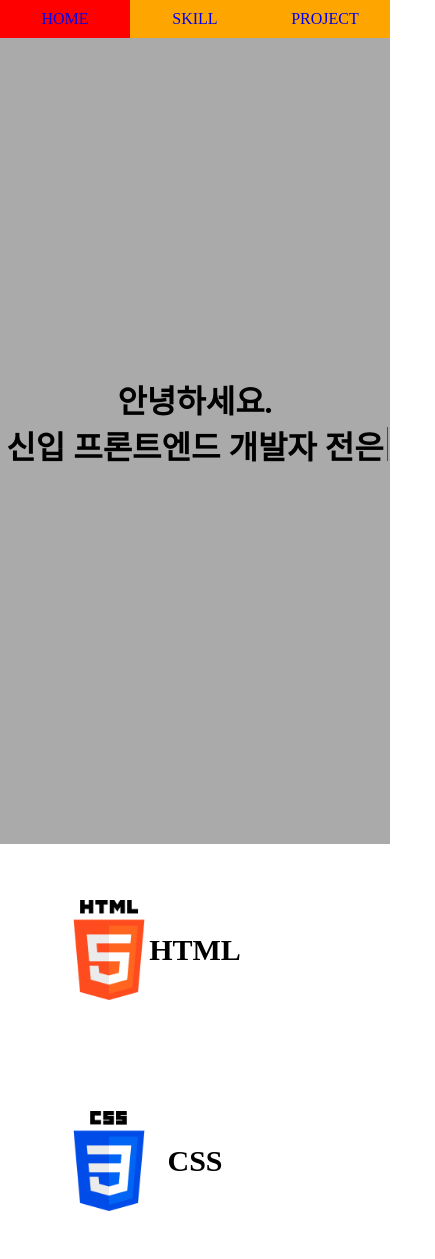
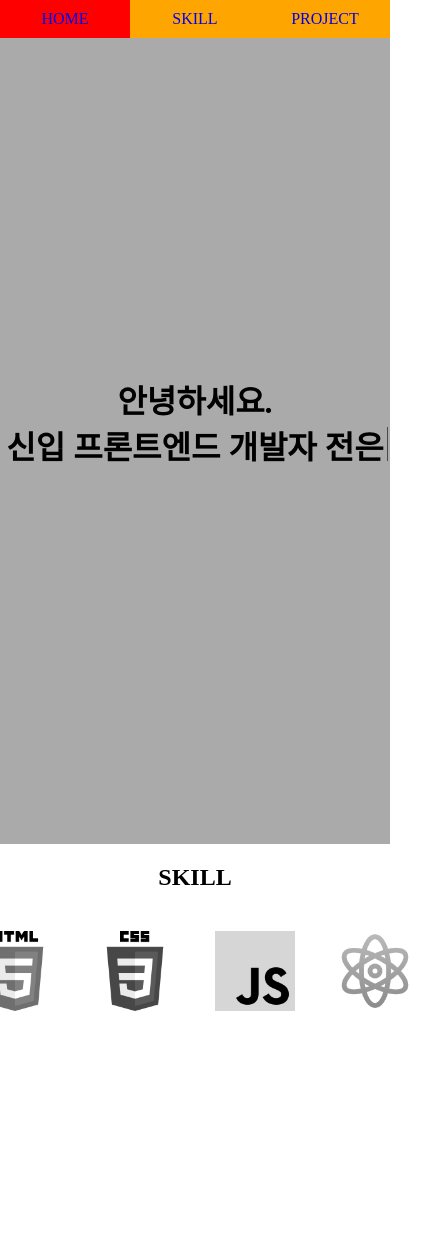
Before and after one commit to e-7281998/profile2, a plain HTML site: page ver2/index2.html in a window 390 px wide. Shown: the top 1259 px of the page, 435 px wide, since content can reach past the window. Drawn offline with Linux system fonts and the light colour scheme.

Commit message:
3차-skill수정

```diff
--- a/ver2/script2.js
+++ b/ver2/script2.js
@@ -7,8 +7,6 @@ const setId = (tag, value) => { tag.setAttribute("id", value) };
 const setHeight = (tag) => { tag.style = "min-height:" + window.innerHeight + "px" };
 
 const header = querySel("header");
-setHeight(header);
-
 const main = querySel("main");
 
 const navList = ["HOME", "SKILL", "PROJECT"];
@@ -48,6 +46,18 @@ function Intro() {
 }
 Intro();
 
+function headerHeight() {
+    var fsHeight = document.defaultView.getComputedStyle(h1).getPropertyValue("font-size");
+    fsHeight = fsHeight.replace('px', '');
+    fsHeight *= 3;
+    if (window.innerHeight > fsHeight) {
+        setHeight(header);
+    } else {
+        header.style.height = fsHeight + 'px';
+    }
+}
+headerHeight();
+
 const stopIntroBtn = createEl("button");
 stopIntroBtn.innerText = "REPLAY";
 classAdd(stopIntroBtn, "dis_n");
@@ -67,7 +77,7 @@ const skillList = [
     {
         name: 'CSS',
         img: './img/css.png',
-        desc: ['flex 사용', 'animation 사용'],
+        desc: ['flex 사용', 'animation 사용', 'flex 사용', 'flex 사용', 'flex 사용',],
     },
     {
         name: 'JavaScript',
@@ -81,26 +91,52 @@ const skillList = [
 ]
 
 const sectionSkill = createEl("section");
-setHeight(sectionSkill);
+
 function Skill() {
+    const h2 = createEl("h2");
     setId(sectionSkill, navList[1]);
+    h2.innerText = navList[1];
+    const titUl = createEl("ul");
     skillList.map((skill) => {
-        const div = createEl("div");
+        const titLi = createEl("li");
+        const imgA = createEl("a");
         const img = createEl("img");
         img.setAttribute("src", skill.img);
         img.setAttribute("alt", skill.name);
-        const ul = createEl("ul");
-        const p = createEl("p");
-        p.innerText = skill.name;
-        skill.desc?.map((desc) => {
-            const li = createEl("li");
-            li.innerText = desc;
-            ul.append(li);
-        })
-        div.append(img, p, ul);
-        sectionSkill.append(div);
+        imgA.setAttribute("href", "#" + skill.name);
+
+        const subUl = createEl("ul");
+        skill.desc?.map((txt) => {
+            const subLi = createEl("li");
+            subLi.innerText = txt;
+            subUl.append(subLi);
+        });
+
+        imgA.append(img);
+        titLi.append(imgA, subUl);
+        titUl.append(titLi);
+
     })
+    sectionSkill.append(h2, titUl);
     main.append(sectionSkill);
+    skillHeight();
+
+}
+function skillHeight() {
+    const subul = document.querySelectorAll('#SKILL ul ul');
+    const h2 = querySel('h2');
+    const titul = document.querySelector('#SKILL ul');
+    var subulH = 0;
+    for (var i = 0; i < subul.length; i++) {
+        subulH = Math.max(subulH, subul[i].offsetHeight);
+    }
+    subulH += h2.offsetHeight + titul.offsetHeight + subulH;
+
+    if (window.innerHeight > subulH) {
+        setHeight(sectionSkill);
+    } else {
+        sectionSkill.style.height = subulH + 'px';
+    }
 }
 Skill();
 
@@ -118,5 +154,6 @@ window.addEventListener("scroll", () => {
 
 
 window.onresize = () => {
-    setHeight(header);
+    headerHeight();
+    skillHeight();
 }
--- a/ver2/style2.css
+++ b/ver2/style2.css
@@ -109,153 +109,139 @@ header button:hover {
     cursor: pointer;
 }
 
-main {
-    /* background-color: #999; */
-}
+main {}
 
 section {}
 
 #SKILL {
-    display: flex;
-    flex-wrap: wrap;
+    position: relative;
 }
 
-#SKILL h3 {
-    width: 100%;
+#SKILL h2 {
+    text-align: center;
 }
 
-#SKILL div {
-    width: 45%;
-    /* width: 80%; */
-    position: relative;
-    /* border: 3px solid #ccc; */
-    margin: 10px auto;
-    box-sizing: border-box;
+#SKILL>ul {
+    list-style: none;
+    display: flex;
+    justify-content: center;
 }
 
-@media screen and (max-width:700px) {
-    #SKILL div {
-        width: 80%;
+#SKILL>ul li a {
+    display: block;
+    width: 100px;
+    height: 100px;
+    padding: 10px;
+    margin: 10px;
+}
+
+#SKILL>ul>li a:hover img {
+    filter: grayscale(100%);
+    animation-name: grayOut;
+    animation-duration: .8s;
+    animation-fill-mode: forwards;
+}
+
+#SKILL>ul li a img {
+    width: 100%;
+    height: 100%;
+    animation-name: grayIn;
+    animation-duration: .8s;
+    animation-fill-mode: forwards;
+}
+
+@keyframes grayIn {
+    to {
+        filter: grayscale(100%);
     }
 }
 
-#SKILL img {
-    width: 100px;
-    height: 100px;
-    margin: auto 20px;
+@keyframes grayOut {
+    to {
+        filter: grayscale(0%);
+    }
+}
+
+#SKILL>ul ul {
+    list-style: none;
     position: absolute;
     top: 50%;
+    transform: translateY(-50%);
     left: 0;
-    transform: translateY(-50%);
-    z-index: 2;
-    opacity: 1;
-    transition: all 1s ease-in-out;
-
+    width: 100%;
+    display: flex;
+    flex-direction: column;
+    align-items: center;
 }
 
-#SKILL div:hover img {
-    left: 75%;
-    opacity: 0;
-    transition: all 1s ease-in-out;
+#SKILL>ul ul li {
+    display: inline-block;
+    font-size: large;
+    margin: 5px;
+    padding-left: 10px;
+    padding-right: 10px;
+    box-shadow: inset 0 -15px 0 lightgoldenrodyellow;
 }
 
-#SKILL p {
-    position: absolute;
-    text-align: center;
-    top: 50%;
-    font-weight: bold;
-    transform: translateY(-50%);
-    font-size: 30px;
-    animation-name: skTitleIn;
-    animation-duration: 1.5s;
-    animation-fill-mode: forwards;
-}
-
-#SKILL div:hover p {
-    animation-name: skTitleOut;
+#SKILL>ul ul li:nth-child(2n-1) {
+    animation-name: skliOutR;
     animation-duration: 1s;
     animation-fill-mode: forwards;
 }
 
-@keyframes skTitleOut {
+#SKILL>ul ul li:nth-child(2n) {
+    animation-name: skliOutL;
+    animation-duration: 1s;
+    animation-fill-mode: forwards;
+}
+
+#SKILL>ul>li a:hover~ul li:nth-child(2n-1) {
+    animation-name: skliInL;
+    animation-duration: 1s;
+    animation-fill-mode: forwards;
+}
+
+#SKILL>ul>li a:hover~ul li:nth-child(2n) {
+    animation-name: skliInR;
+    animation-duration: 1s;
+    animation-fill-mode: forwards;
+}
+
+@keyframes skliInL {
     from {
-        left: 0;
-        width: 100%;
-        opacity: 1;
+        padding-right: 100px;
+        opacity: 0;
     }
 
     to {
-        left: 75%;
-        width: 0;
+        padding-right: 10px;
+        opacity: 1;
+    }
+}
+
+@keyframes skliInR {
+    from {
+        padding-left: 100px;
+        opacity: 0;
+    }
+
+    to {
+        padding-left: 10px;
+        opacity: 1;
+    }
+}
+
+@keyframes skliOutL {
+    to {
+        padding-right: 100px;
         opacity: 0;
     }
 }
 
-@keyframes skTitleIn {
-    from {
-        left: 75%;
-        width: 0;
+@keyframes skliOutR {
+    to {
+        padding-left: 100px;
         opacity: 0;
-    }
-
-    to {
-        left: 0;
-        width: 100%;
-        opacity: 1;
-    }
-}
-
-#SKILL ul {
-    display: flex;
-    flex-direction: column;
-    align-items: center;
-    list-style: none;
-    position: absolute;
-    /* width: 100%; */
-    top: 50%;
-    left: 50%;
-    transform: translate(-50%, -50%);
-    padding: 20px;
-}
-
-#SKILL ul li {
-    font-size: 18px;
-    display: block;
-    height: 100%;
-    padding: 5px 20px;
-    margin: 3px;
-    animation-name: skLiOut;
-    animation-duration: 1s;
-    animation-fill-mode: forwards;
-}
-
-#SKILL div:hover li {
-    animation-name: skLiIn;
-    animation-duration: 1s;
-    animation-fill-mode: forwards;
-}
-
-@keyframes skLiIn {
-    0% {
-        opacity: 0;
-        box-shadow: inset 0 -15px 0 transparent;
-    }
-
-    100% {
-        opacity: 1;
-        box-shadow: inset 0 -15px 0 lightgoldenrodyellow;
-    }
-}
-
-@keyframes skLiOut {
-    0% {
-        opacity: 1;
-        box-shadow: inset 0 -15px 0 lightgoldenrodyellow;
-    }
-
-    100% {
-        opacity: 0;
-        box-shadow: inset 0 -15px 0 transparent;
     }
 }
 
```
